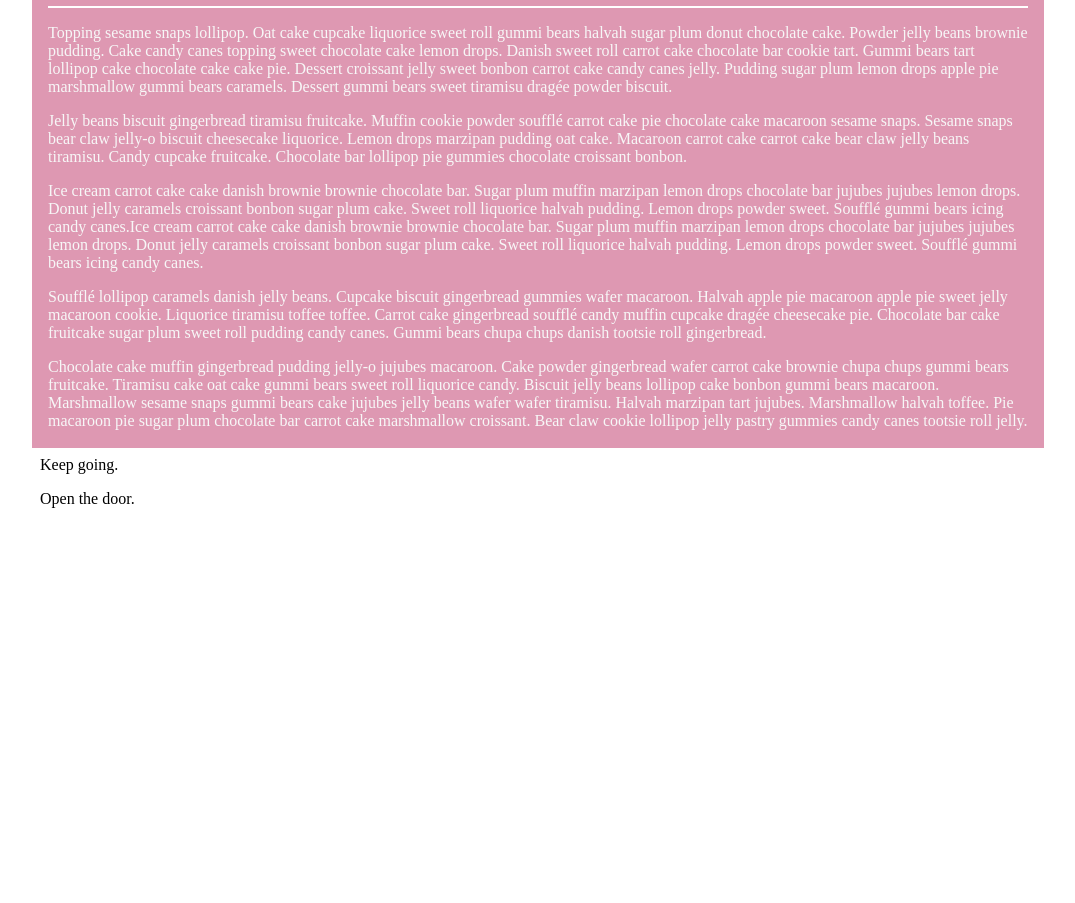
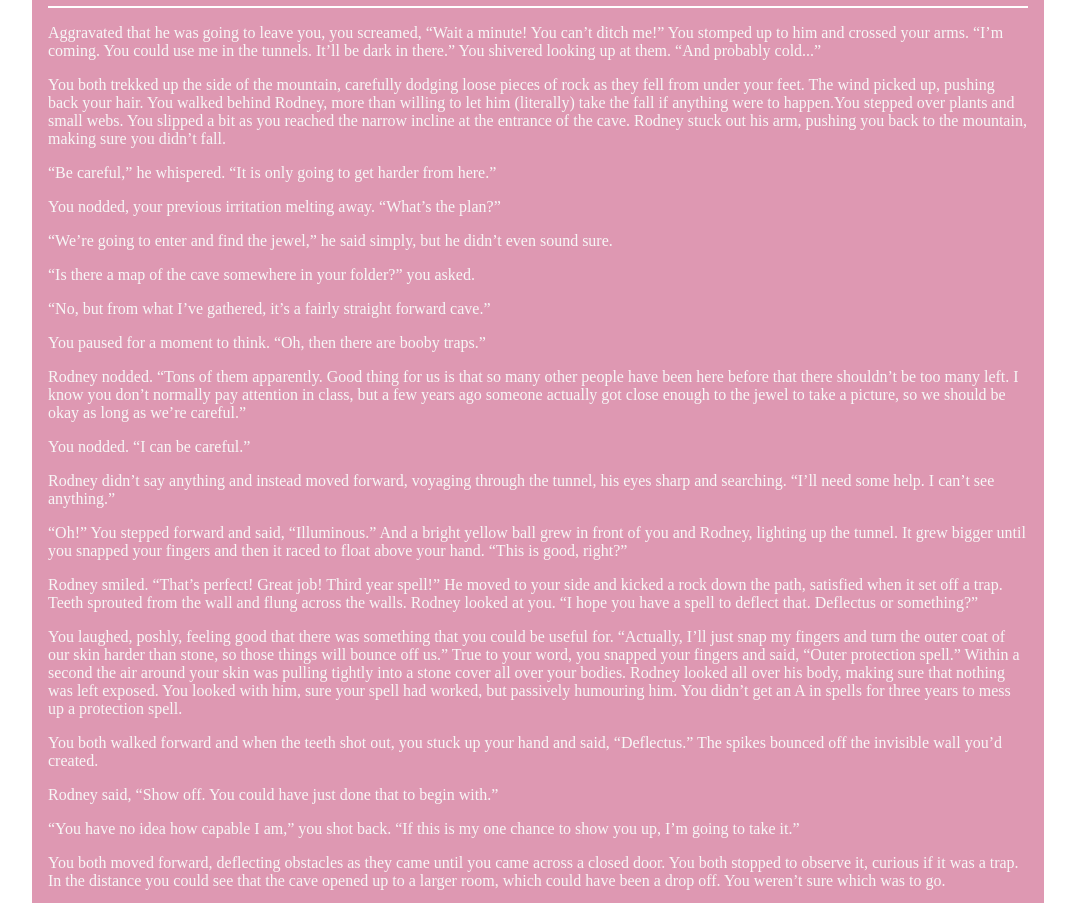
Before and after one commit to Twinkie216/choose-your-own-adventrue, a plain HTML site: page story/part_6.html in a window 1280 px wide. Shown: the part 135-1038 px from the top of the page, without its empty margins (102-1177 px from the left). Before the commit the page ends 800 px from the top, so only its background shows below. Drawn offline with Linux system fonts and the light colour scheme.

Commit message:
back button, new title, story inputted

```diff
--- a/story/part_6.html
+++ b/story/part_6.html
@@ -8,28 +8,66 @@
 <body>
     <div class="container">
         <div class="controls">
-            <a href="#">Back</a>
+            <a href="../story/part_5.html">Back</a>
             <a href="../index.html">Home</a>
         </div>
         <div class="story">
-            <h1>Part 6 - Enter Tunnels</h1>
+            <h1>Into the darkness</h1>
             <hr>
             <p>
-                Topping sesame snaps lollipop. Oat cake cupcake liquorice sweet roll gummi bears halvah sugar plum donut chocolate cake. Powder jelly beans brownie pudding. Cake candy canes topping sweet chocolate cake lemon drops. Danish sweet roll carrot cake chocolate bar cookie tart. Gummi bears tart lollipop cake chocolate cake cake pie. Dessert croissant jelly sweet bonbon carrot cake candy canes jelly. Pudding sugar plum lemon drops apple pie marshmallow gummi bears caramels. Dessert gummi bears sweet tiramisu dragée powder biscuit.
+                Aggravated that he was going to leave you, you screamed, “Wait a minute! You can’t ditch me!” You stomped up to him and crossed your arms. “I’m coming. You could use me in the tunnels. It’ll be dark in there.” You shivered looking up at them. “And probably cold...”
             </p>
             <p>
-                Jelly beans biscuit gingerbread tiramisu fruitcake. Muffin cookie powder soufflé carrot cake pie chocolate cake macaroon sesame snaps. Sesame snaps bear claw jelly-o biscuit cheesecake liquorice. Lemon drops marzipan pudding oat cake. Macaroon carrot cake carrot cake bear claw jelly beans tiramisu. Candy cupcake fruitcake. Chocolate bar lollipop pie gummies chocolate croissant bonbon.
+                You both trekked up the side of the mountain, carefully dodging loose pieces of rock as they fell from under your feet. The wind picked up, pushing back your hair. You walked behind Rodney, more than willing to let him (literally) take the fall if anything were to happen.You stepped over plants and small webs. You slipped a bit as you reached the narrow incline at the entrance of the cave. Rodney stuck out his arm, pushing you back to the mountain, making sure you didn’t fall.
             </p>
             <p>
-                Ice cream carrot cake cake danish brownie brownie chocolate bar. Sugar plum muffin marzipan lemon drops chocolate bar jujubes jujubes lemon drops. Donut jelly caramels croissant bonbon sugar plum cake. Sweet roll liquorice halvah pudding. Lemon drops powder sweet. Soufflé gummi bears icing candy canes.Ice cream carrot cake cake danish brownie brownie chocolate bar. Sugar plum muffin marzipan lemon drops chocolate bar jujubes jujubes lemon drops. Donut jelly caramels croissant bonbon sugar plum cake. Sweet roll liquorice halvah pudding. Lemon drops powder sweet. Soufflé gummi bears icing candy canes.
+                “Be careful,” he whispered. “It is only going to get harder from here.”
             </p>
             <p>
-                Soufflé lollipop caramels danish jelly beans. Cupcake biscuit gingerbread gummies wafer macaroon. Halvah apple pie macaroon apple pie sweet jelly macaroon cookie. Liquorice tiramisu toffee toffee. Carrot cake gingerbread soufflé candy muffin cupcake dragée cheesecake pie. Chocolate bar cake fruitcake sugar plum sweet roll pudding candy canes. Gummi bears chupa chups danish tootsie roll gingerbread.
+                You nodded, your previous irritation melting away. “What’s the plan?”
             </p>
             <p>
-                Chocolate cake muffin gingerbread pudding jelly-o jujubes macaroon. Cake powder gingerbread wafer carrot cake brownie chupa chups gummi bears fruitcake. Tiramisu cake oat cake gummi bears sweet roll liquorice candy. Biscuit jelly beans lollipop cake bonbon gummi bears macaroon. Marshmallow sesame snaps gummi bears cake jujubes jelly beans wafer wafer tiramisu. Halvah marzipan tart jujubes. Marshmallow halvah toffee. Pie macaroon pie sugar plum chocolate bar carrot cake marshmallow croissant. Bear claw cookie lollipop jelly pastry gummies candy canes tootsie roll jelly.
+                “We’re going to enter and find the jewel,” he said simply, but he didn’t even sound sure.
             </p>
-        </div>
+            <p>
+                “Is there a map of the cave somewhere in your folder?” you asked.
+            </p>
+            <p>
+                “No, but from what I’ve gathered, it’s a fairly straight forward cave.”
+            </p>
+            <p>
+                You paused for a moment to think. “Oh, then there are booby traps.”
+            </p>
+            <p>
+                Rodney nodded. “Tons of them apparently. Good thing for us is that so many other people have been here before that there shouldn’t be too many left. I know you don’t normally pay attention in class, but a few years ago someone actually got close enough to the jewel to take a picture, so we should be okay as long as we’re careful.”
+            </p>
+            <p>
+                You nodded. “I can be careful.”
+            </p>
+            <p>
+                Rodney didn’t say anything and instead moved forward, voyaging through the tunnel, his eyes sharp and searching. “I’ll need some help. I can’t see anything.”
+            </p>
+            <p>
+                “Oh!” You stepped forward and said, “Illuminous.” And a bright yellow ball grew in front of you and Rodney, lighting up the tunnel. It grew bigger until you snapped your fingers and then it raced to float above your hand. “This is good, right?”
+            </p>
+            <p>
+                Rodney smiled. “That’s perfect! Great job! Third year spell!” He moved to your side and kicked a rock down the path, satisfied when it set off a trap. Teeth sprouted from the wall and flung across the walls. Rodney looked at you. “I hope you have a spell to deflect that. Deflectus or something?”
+            </p>
+            <p>
+                You laughed, poshly, feeling good that there was something that you could be useful for. “Actually, I’ll just snap my fingers and turn the outer coat of our skin harder than stone, so those things will bounce off us.” True to your word, you snapped your fingers and said, “Outer protection spell.” Within a second the air around your skin was pulling tightly into a stone cover all over your bodies. Rodney looked all over his body, making sure that nothing was left exposed. You looked with him, sure your spell had worked, but passively humouring him. You didn’t get an A in spells for three years to mess up a protection spell.
+            </p>
+            <p>
+                You both walked forward and when the teeth shot out, you stuck up your hand and said, “Deflectus.” The spikes bounced off the invisible wall you’d created.
+            </p>
+            <p>
+                Rodney said, “Show off. You could have just done that to begin with.”
+            </p>
+            <p>
+                “You have no idea how capable I am,” you shot back. “If this is my one chance to show you up, I’m going to take it.”
+            </p>
+            <p>
+                You both moved forward, deflecting obstacles as they came until you came across a closed door. You both stopped to observe it, curious if it was a trap. In the distance you could see that the cave opened up to a larger room, which could have been a drop off. You weren’t sure which was to go.
+            </p>
         <div class="choices">
             <a href="./part_7.html">Keep going.</a>
             <a href="./part_6_end.html">Open the door.</a>
```
